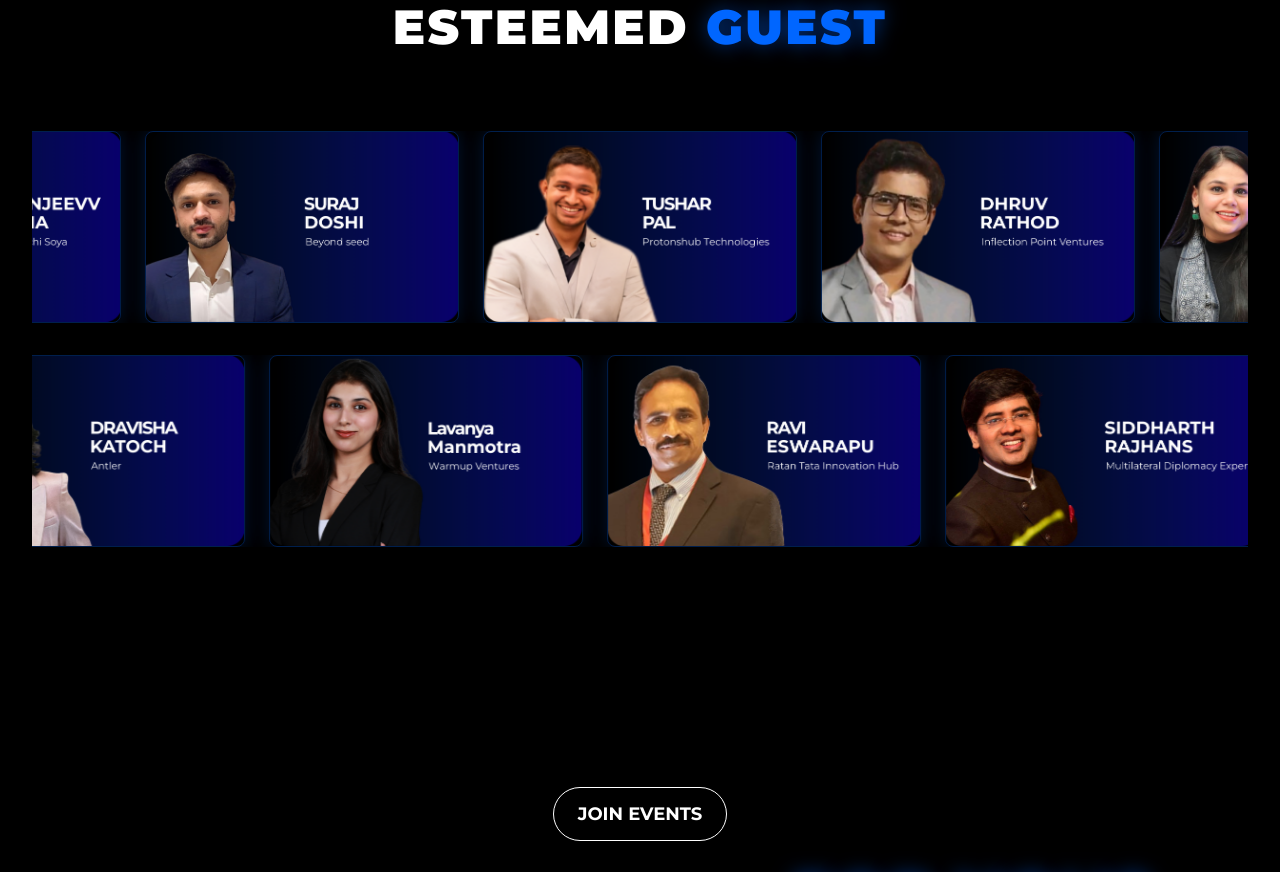
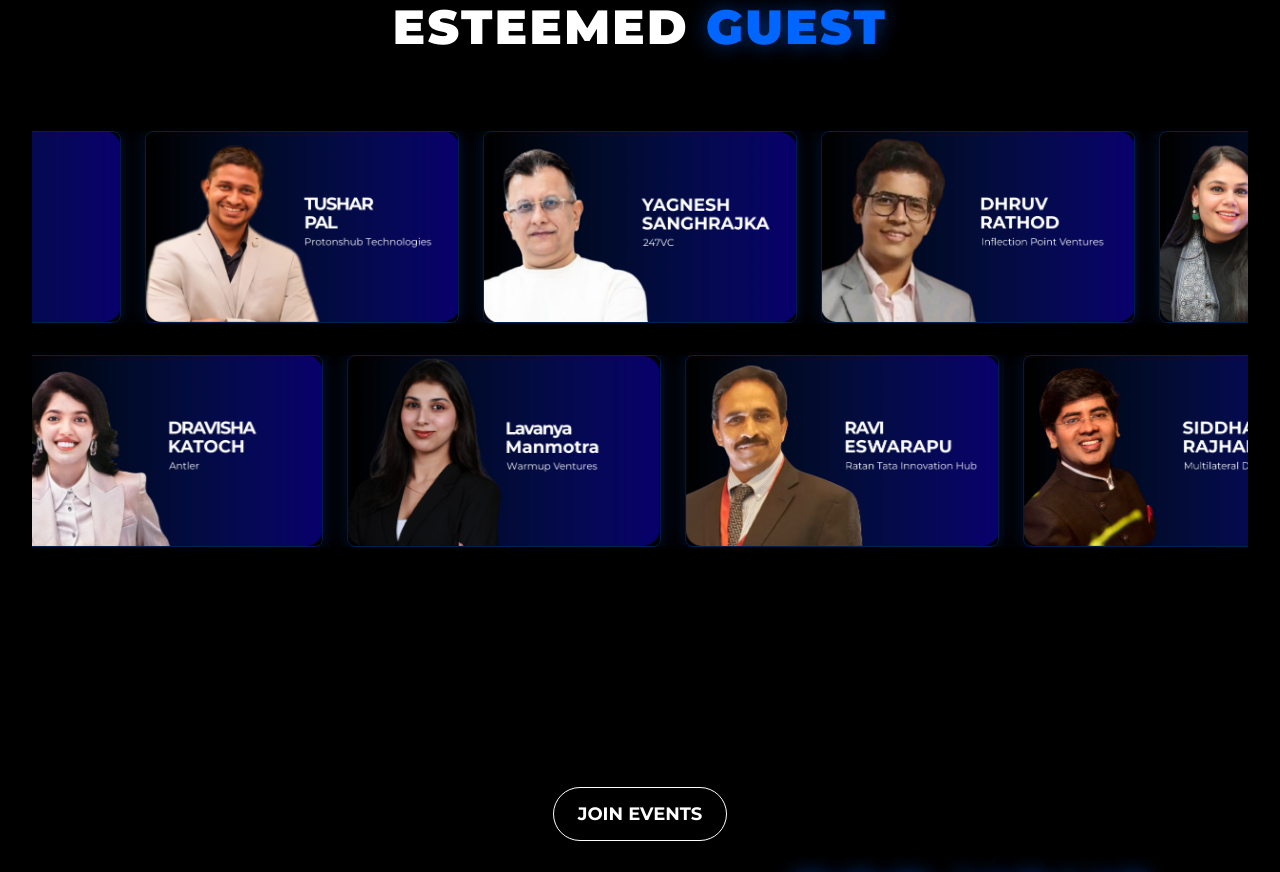
Before and after one commit to Ansh-mick27/AIIHFound_E_summit, a Next.js app: page / in a window 1280 px wide. Shown: the part 1420-2292 px from the top of the page. Built offline with nearby package versions, Linux system fonts and the light colour scheme.

Commit message:
Remove Raja Koppala speaker card and rebalance rows

```diff
--- a/src/components/AboutESummit.tsx
+++ b/src/components/AboutESummit.tsx
@@ -11,13 +11,13 @@ export default function AboutESummit() {
         '/images/speakers/farheen-rangwala.png',
         '/images/speakers/jignesh-kenia.png',
         '/images/speakers/manish-johari.png',
-        '/images/speakers/raja-koppala.png',
         '/images/speakers/sanjeevv-khanna.png',
         '/images/speakers/suraj-doshi.png',
         '/images/speakers/tushar-pal.png',
+        '/images/speakers/yagnesh-sanghrajka.png',
     ];
 
-    // Row 2 — 10 speaker images
+    // Row 2 — 9 speaker images
     const bottomRowImages = [
         '/images/speakers/aaditya-jain.png',
         '/images/speakers/abhishek-kakkar.png',
@@ -28,7 +28,6 @@ export default function AboutESummit() {
         '/images/speakers/sushanto-mitra.png',
         '/images/speakers/utpal-doshi.png',
         '/images/speakers/vibhuti-aggarwal.png',
-        '/images/speakers/yagnesh-sanghrajka.png',
     ];
 
     const renderImageBox = (key: string, src: string) => (
```
